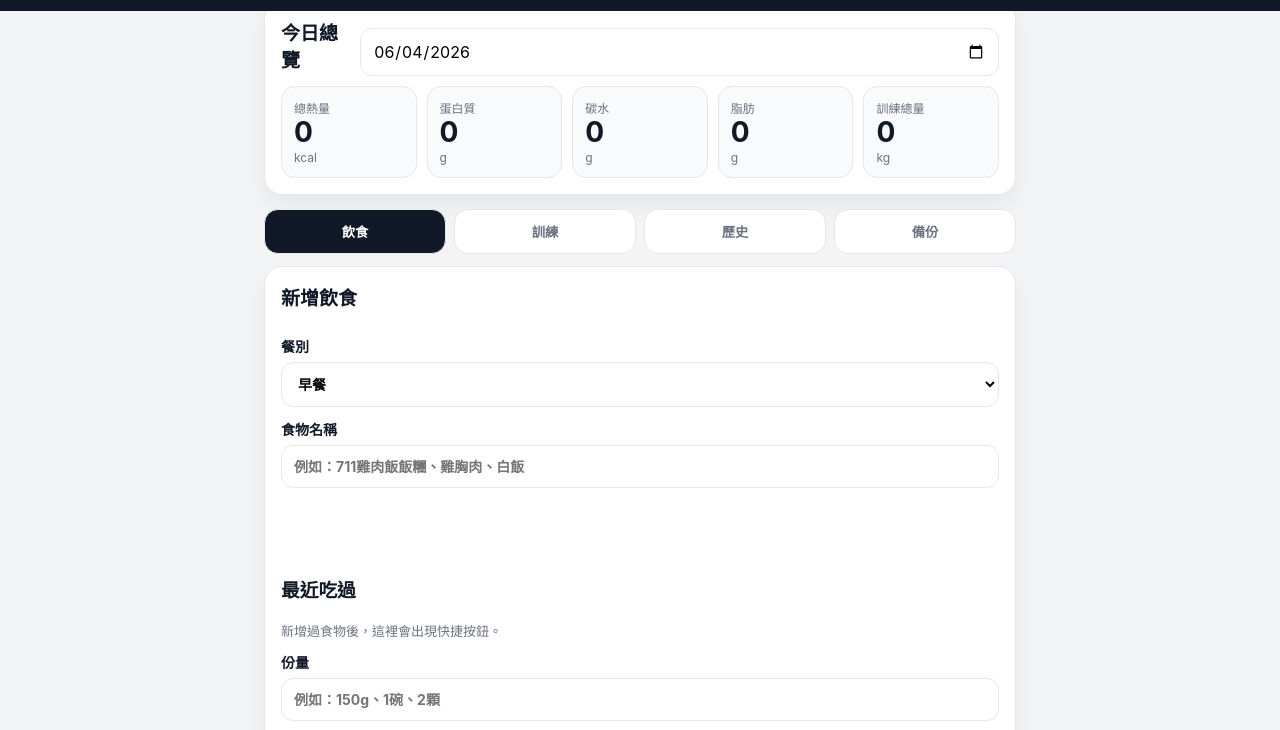
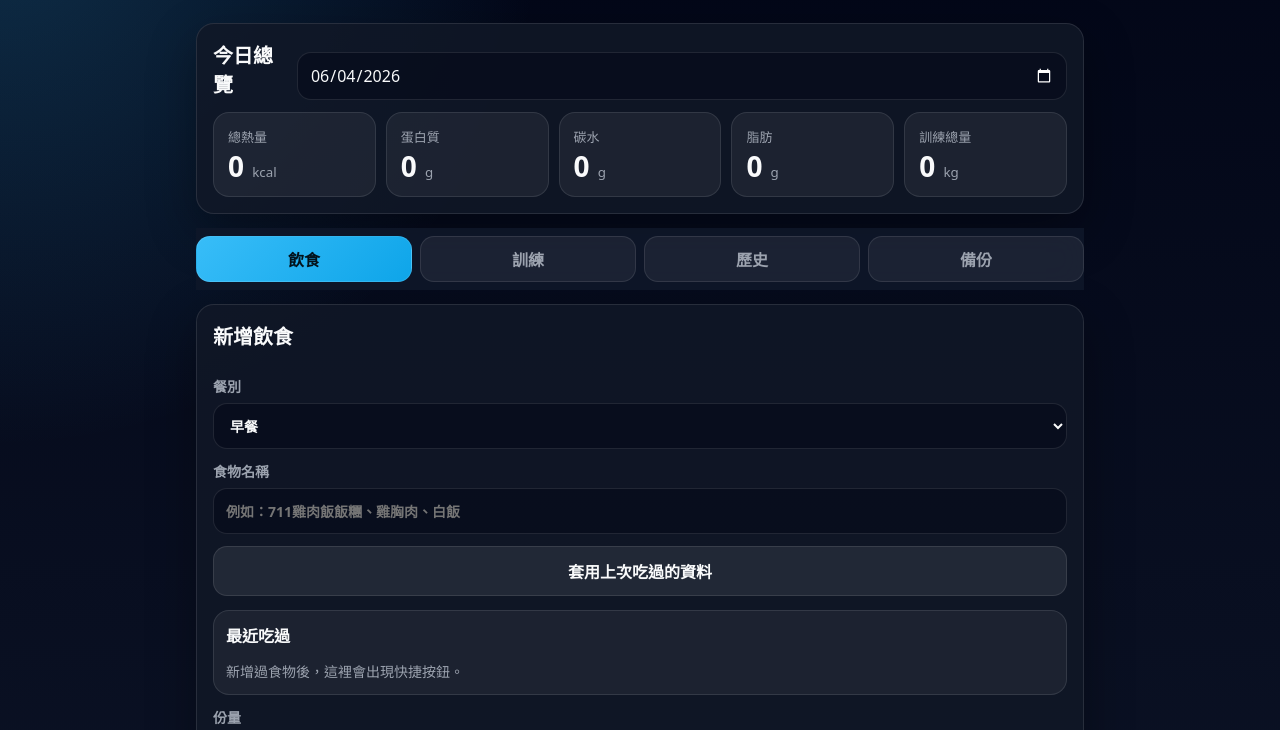
Before and after one commit to dingkk123/nutrition-training-pwa, a plain HTML site: page index.html in a window 1280 px wide. Shown: the part 97-827 px from the top of the page. Drawn offline with Linux system fonts and the light colour scheme.

Commit message:
Refactor CSS variables and styles for dark mode

```diff
--- a/styles.css
+++ b/styles.css
@@ -1,97 +1,392 @@
 :root {
-  --bg: #f3f4f6;
-  --card: #ffffff;
-  --text: #111827;
-  --muted: #6b7280;
-  --line: #e5e7eb;
-  --primary: #111827;
-  --danger: #b91c1c;
+  color-scheme: dark;
+  --bg: #0f172a;
+  --card: #111827;
+  --card-2: #1f2937;
+  --text: #f9fafb;
+  --muted: #9ca3af;
+  --line: rgba(255, 255, 255, 0.1);
+  --primary: #38bdf8;
+  --primary-2: #0ea5e9;
+  --danger: #fb7185;
   --radius: 18px;
+  --shadow: 0 18px 50px rgba(0, 0, 0, 0.32);
 }
-* { box-sizing: border-box; }
+
+* {
+  box-sizing: border-box;
+}
+
+html {
+  background: var(--bg);
+}
+
 body {
   margin: 0;
-  font-family: -apple-system, BlinkMacSystemFont, "Segoe UI", sans-serif;
-  background: var(--bg);
+  min-height: 100vh;
   color: var(--text);
+  font-family:
+    system-ui,
+    -apple-system,
+    BlinkMacSystemFont,
+    "Segoe UI",
+    sans-serif;
+  background:
+    radial-gradient(circle at top left, rgba(56, 189, 248, 0.22), transparent 34rem),
+    linear-gradient(180deg, #020617 0%, #0f172a 100%);
 }
+
+button,
+input,
+select,
+textarea {
+  font: inherit;
+}
+
+button {
+  border: 0;
+  border-radius: 14px;
+  padding: 12px 16px;
+  color: #03131c;
+  background: linear-gradient(135deg, var(--primary), var(--primary-2));
+  font-weight: 800;
+  cursor: pointer;
+}
+
+button:active {
+  transform: scale(0.98);
+}
+
+button.ghost {
+  color: var(--text);
+  background: rgba(255, 255, 255, 0.08);
+  border: 1px solid var(--line);
+}
+
+button.danger {
+  color: #fff;
+  background: rgba(251, 113, 133, 0.18);
+  border: 1px solid rgba(251, 113, 133, 0.36);
+}
+
+.hidden {
+  display: none !important;
+}
+
 .app-header {
-  background: var(--primary);
-  color: white;
-  padding: 22px 18px 26px;
-  display: flex;
-  justify-content: space-between;
-  align-items: center;
   position: sticky;
   top: 0;
   z-index: 10;
+  display: flex;
+  align-items: center;
+  justify-content: space-between;
+  gap: 16px;
+  padding: 18px 18px 12px;
+  backdrop-filter: blur(16px);
+  background: rgba(2, 6, 23, 0.72);
+  border-bottom: 1px solid rgba(255, 255, 255, 0.06);
 }
-h1, h2, p { margin: 0; }
-h1 { font-size: 26px; }
-h2 { font-size: 19px; margin-bottom: 14px; }
-.eyebrow { color: #d1d5db; font-size: 13px; margin-bottom: 4px; }
-main { max-width: 780px; margin: -10px auto 70px; padding: 0 14px; }
+
+.app-header h1 {
+  margin: 0;
+  font-size: 28px;
+  letter-spacing: -0.04em;
+}
+
+.eyebrow {
+  margin: 0 0 4px;
+  color: var(--primary);
+  font-size: 13px;
+  font-weight: 800;
+  letter-spacing: 0.12em;
+}
+
+main {
+  width: min(920px, 100%);
+  margin: 0 auto;
+  padding: 12px 16px 32px;
+}
+
 .card {
-  background: var(--card);
+  margin: 14px 0;
+  padding: 16px;
   border: 1px solid var(--line);
   border-radius: var(--radius);
-  padding: 16px;
-  box-shadow: 0 10px 24px rgba(17, 24, 39, 0.06);
-  margin-bottom: 14px;
+  background: rgba(17, 24, 39, 0.86);
+  box-shadow: var(--shadow);
 }
-.row-between { display: flex; justify-content: space-between; align-items: center; gap: 12px; }
-.stats-grid { display: grid; grid-template-columns: repeat(2, 1fr); gap: 10px; }
-.stat { background: #f9fafb; border-radius: 14px; padding: 12px; border: 1px solid var(--line); }
-.stat span, .stat small { display: block; color: var(--muted); font-size: 12px; }
-.stat strong { font-size: 28px; line-height: 1.2; }
-.stat.wide { grid-column: 1 / -1; }
-.tabs { display: grid; grid-template-columns: repeat(4, 1fr); gap: 8px; margin: 12px 0; }
-.tab, button {
-  border: 0;
+
+.card h2 {
+  margin: 0 0 14px;
+  font-size: 20px;
+}
+
+.row-between {
+  display: flex;
+  align-items: center;
+  justify-content: space-between;
+  gap: 12px;
+}
+
+.stats-grid {
+  display: grid;
+  grid-template-columns: repeat(2, 1fr);
+  gap: 10px;
+}
+
+.stat {
+  padding: 14px;
+  border-radius: 16px;
+  background: rgba(255, 255, 255, 0.06);
+  border: 1px solid var(--line);
+}
+
+.stat.wide {
+  grid-column: 1 / -1;
+}
+
+.stat span {
+  display: block;
+  margin-bottom: 6px;
+  color: var(--muted);
+  font-size: 13px;
+}
+
+.stat strong {
+  font-size: 28px;
+  line-height: 1;
+}
+
+.stat small {
+  margin-left: 4px;
+  color: var(--muted);
+}
+
+.tabs {
+  position: sticky;
+  top: 78px;
+  z-index: 9;
+  display: grid;
+  grid-template-columns: repeat(4, 1fr);
+  gap: 8px;
+  padding: 8px 0;
+  background: rgba(15, 23, 42, 0.88);
+  backdrop-filter: blur(14px);
+}
+
+.tab {
+  padding: 10px 8px;
+  color: var(--muted);
+  background: rgba(255, 255, 255, 0.06);
+  border: 1px solid var(--line);
+}
+
+.tab.active {
+  color: #03131c;
+  background: linear-gradient(135deg, var(--primary), var(--primary-2));
+}
+
+.tab-panel {
+  display: none;
+}
+
+.tab-panel.active {
+  display: block;
+}
+
+.form-card {
+  display: grid;
+  gap: 12px;
+}
+
+label {
+  display: grid;
+  gap: 7px;
+  color: var(--muted);
+  font-size: 14px;
+  font-weight: 700;
+}
+
+input,
+select,
+textarea {
+  width: 100%;
+  min-height: 46px;
+  border: 1px solid var(--line);
   border-radius: 14px;
-  padding: 12px 14px;
-  background: var(--primary);
-  color: white;
+  padding: 11px 12px;
+  color: var(--text);
+  background: rgba(2, 6, 23, 0.5);
+  outline: none;
+}
+
+textarea {
+  resize: vertical;
+}
+
+input:focus,
+select:focus,
+textarea:focus {
+  border-color: rgba(56, 189, 248, 0.75);
+  box-shadow: 0 0 0 3px rgba(56, 189, 248, 0.12);
+}
+
+.grid-2,
+.grid-3 {
+  display: grid;
+  gap: 10px;
+}
+
+.grid-2 {
+  grid-template-columns: repeat(2, 1fr);
+}
+
+.grid-3 {
+  grid-template-columns: repeat(3, 1fr);
+}
+
+.recent-foods-box {
+  margin-top: 2px;
+  padding: 12px;
+  border-radius: 16px;
+  background: rgba(255, 255, 255, 0.055);
+  border: 1px solid var(--line);
+}
+
+.recent-foods-box h3 {
+  margin: 0 0 10px;
+  font-size: 16px;
+}
+
+.quick-buttons {
+  display: flex;
+  flex-wrap: wrap;
+  gap: 8px;
+}
+
+.quick-food-btn {
+  border: 1px solid rgba(255, 255, 255, 0.16);
+  border-radius: 999px;
+  padding: 8px 12px;
+  color: var(--text);
+  background: rgba(255, 255, 255, 0.08);
+  font-size: 14px;
   font-weight: 700;
-  cursor: pointer;
 }
-.tab { background: white; color: var(--muted); border: 1px solid var(--line); }
-.tab.active { background: var(--primary); color: white; }
-.ghost { background: transparent; border: 1px solid currentColor; }
-.danger { background: var(--danger); color: white; }
-.danger.ghost { background: transparent; color: var(--danger); }
-.hidden { display: none; }
-.tab-panel { display: none; }
-.tab-panel.active { display: block; }
-.form-card { display: grid; gap: 12px; }
-label { display: grid; gap: 6px; font-weight: 700; font-size: 14px; }
-input, select, textarea {
-  width: 100%;
+
+.quick-food-btn:active {
+  transform: scale(0.97);
+}
+
+.list {
+  display: grid;
+  gap: 10px;
+}
+
+.item {
+  display: flex;
+  align-items: flex-start;
+  justify-content: space-between;
+  gap: 12px;
+  padding: 14px;
   border: 1px solid var(--line);
-  border-radius: 12px;
-  padding: 12px;
-  font: inherit;
-  background: white;
+  border-radius: 16px;
+  background: rgba(255, 255, 255, 0.055);
 }
-textarea { resize: vertical; }
-.grid-2 { display: grid; grid-template-columns: repeat(2, 1fr); gap: 10px; }
-.grid-3 { display: grid; grid-template-columns: repeat(3, 1fr); gap: 10px; }
-.list { display: grid; gap: 10px; }
-.item { display: flex; justify-content: space-between; gap: 10px; border: 1px solid var(--line); border-radius: 14px; padding: 12px; }
-.item-meta, .item-note, .muted { color: var(--muted); font-size: 13px; margin-top: 4px; }
-.delete-btn { background: #fee2e2; color: var(--danger); padding: 8px 10px; align-self: start; }
-.empty-note { color: var(--muted); }
-.history-day { border-top: 1px solid var(--line); padding: 14px 0; }
-.history-day:first-child { border-top: 0; padding-top: 0; }
-.history-day h3 { margin: 0 0 8px; font-size: 16px; }
-.file-label { border: 1px dashed var(--line); border-radius: 14px; padding: 14px; text-align: center; }
-.file-label input { display: none; }
-@media (min-width: 680px) {
-  .stats-grid { grid-template-columns: repeat(5, 1fr); }
-  .stat.wide { grid-column: auto; }
+
+.item-title {
+  display: block;
+  margin-bottom: 5px;
 }
-@media (max-width: 420px) {
-  .grid-2, .grid-3 { grid-template-columns: 1fr; }
-  .tabs { gap: 6px; }
-  .tab { padding: 10px 8px; }
+
+.item-meta,
+.item-note,
+.muted {
+  margin: 4px 0 0;
+  color: var(--muted);
+  font-size: 14px;
+  line-height: 1.5;
 }
+
+.delete-btn {
+  flex: 0 0 auto;
+  padding: 8px 10px;
+  color: #fff;
+  background: rgba(251, 113, 133, 0.18);
+  border: 1px solid rgba(251, 113, 133, 0.34);
+}
+
+.history-list {
+  display: grid;
+  gap: 12px;
+}
+
+.history-day {
+  padding: 14px;
+  border: 1px solid var(--line);
+  border-radius: 16px;
+  background: rgba(255, 255, 255, 0.055);
+}
+
+.history-day h3 {
+  margin: 0 0 8px;
+}
+
+.file-label {
+  padding: 14px;
+  border: 1px dashed rgba(255, 255, 255, 0.22);
+  border-radius: 16px;
+  text-align: center;
+  background: rgba(255, 255, 255, 0.05);
+}
+
+.file-label input {
+  margin-top: 10px;
+}
+
+.empty-note {
+  color: var(--muted);
+}
+
+@media (min-width: 720px) {
+  .stats-grid {
+    grid-template-columns: repeat(5, 1fr);
+  }
+
+  .stat.wide {
+    grid-column: auto;
+  }
+
+  .grid-3 {
+    grid-template-columns: repeat(3, 1fr);
+  }
+}
+
+@media (max-width: 430px) {
+  .app-header h1 {
+    font-size: 24px;
+  }
+
+  main {
+    padding-left: 12px;
+    padding-right: 12px;
+  }
+
+  .grid-2,
+  .grid-3 {
+    grid-template-columns: 1fr;
+  }
+
+  .tabs {
+    top: 72px;
+  }
+
+  .tab {
+    font-size: 14px;
+  }
+
+  .row-between {
+    align-items: flex-start;
+    flex-direction: column;
+  }
+}
```
